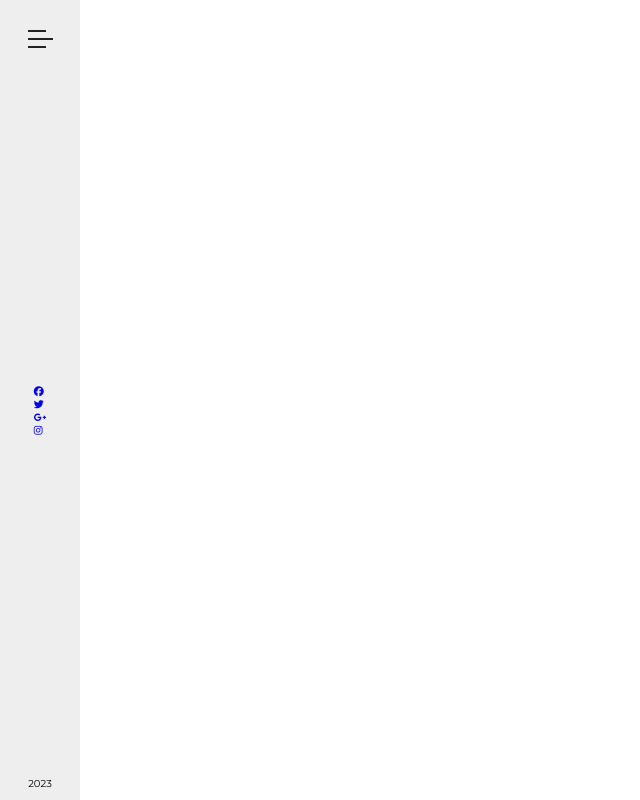
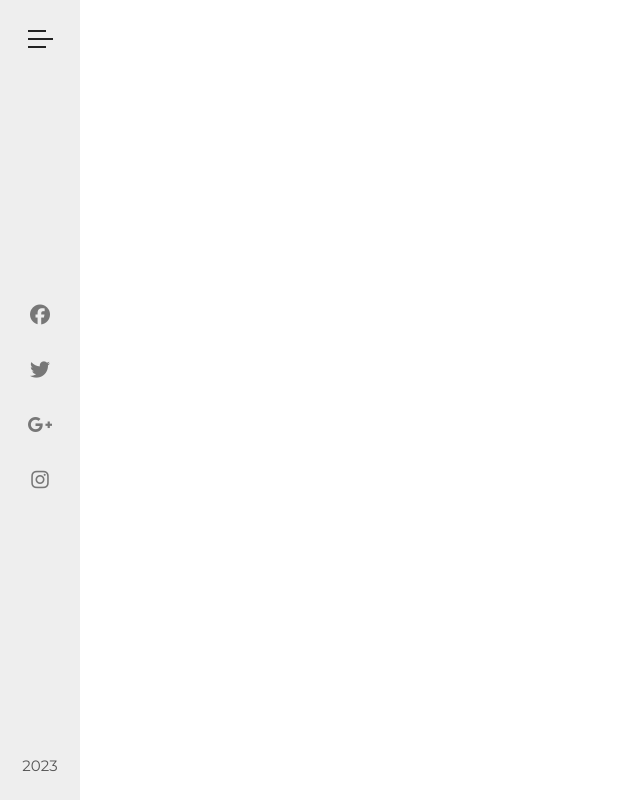
Before and after one commit to eplp/grand-hotel-flex-b, a plain HTML site: page index.html in a window 1280 px wide. Shown: the whole page, without its empty margins (0-640 px from the left). Drawn offline with Linux system fonts and the light colour scheme.

Commit message:
Added flex styling to sidebar, styled color, color hover, and color transition for soc media icons, styled year paragraph

```diff
--- a/assets/css/style.css
+++ b/assets/css/style.css
@@ -60,7 +60,28 @@ body {
 
 .social-icons-list {
    list-style-type: none;
-   padding: 0;
+   padding: 0; /** aligns social media icons to the center */
+   height: 25rem;
+   display: flex;
+   flex-direction: column;
+   justify-content: space-evenly;
+   align-items: center;
+}
+
+.social-link {
+   font-size: 2rem;
+   color: #777;
+   transition: color 0.3s;
+}
+
+.social-link:hover {
+   color: #deaa86;
+}
+
+.year {
+   margin-bottom: 1rem;
+   font-size: 1.5rem;
+   color: #555;
 }
 /** end of sidebar */
 /** end of navbar */
```
